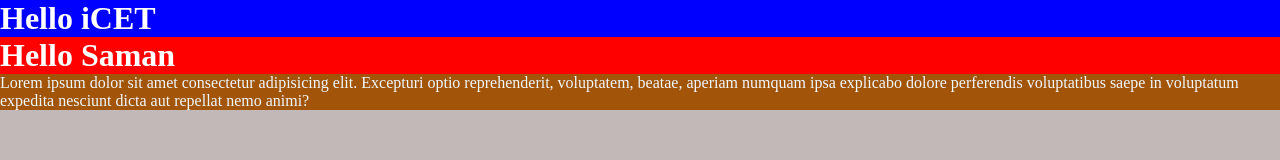
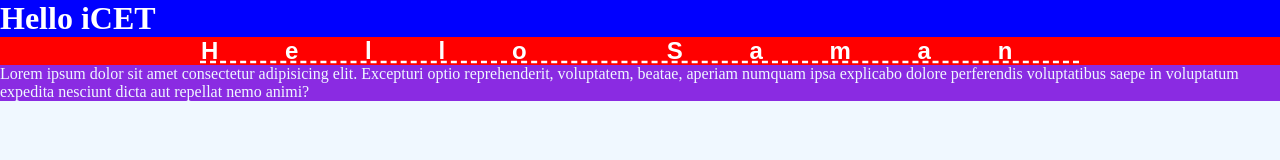
Before and after one commit to sanudasathnindu/IT-day03, a plain HTML site: page index.html in a window 1280 px wide. Drawn offline with Linux system fonts and the light colour scheme.

Commit message:
commit 09

```diff
--- a/CSS/style.css
+++ b/CSS/style.css
@@ -15,6 +15,11 @@
   .bg-red-h1{
     background-color: red;
     color: white;
+    font-family: fantasy;
+    font-size: x-large;
+    text-align: center;
+    letter-spacing: 5ch;
+    text-decoration: underline dashed;
   }
 
   .bg-blue-h1{
@@ -24,11 +29,11 @@
 
   #pg-background{
     color: aliceblue;
-    background-color: rgb(162, 85, 8);
+    background-color: blueviolet;
   }
 
   *{
-    background-color: rgb(195, 184, 184);
+    background-color: aliceblue;
     margin: 0;
     padding: 0;
   }
```
